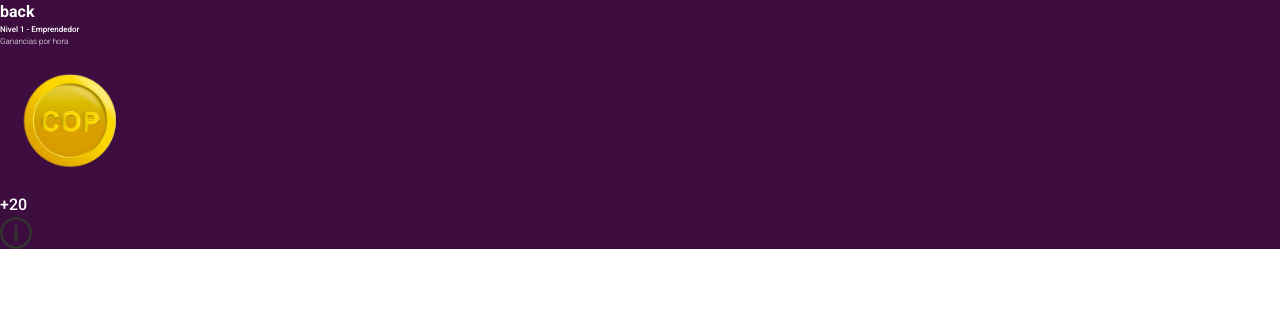
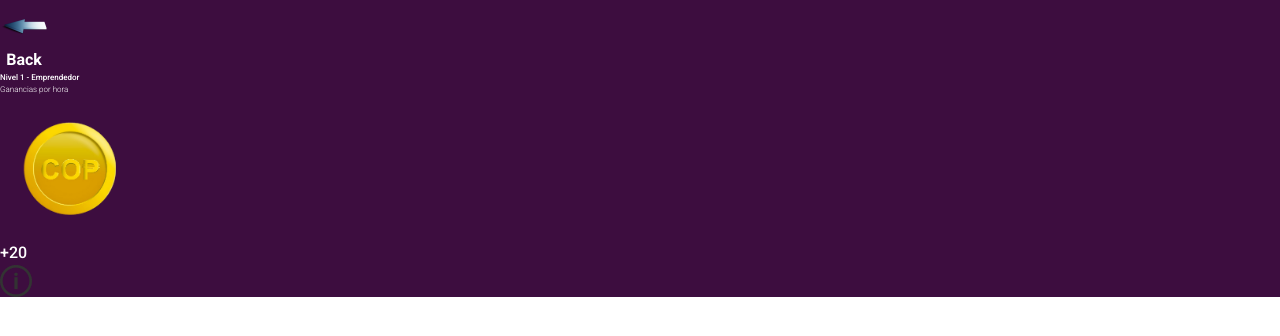
Before and after one commit to WinterABW/nequi, an Angular app: page /mining in a window 1280 px wide. Shown: the top 336 px of the page. Built offline with nearby package versions, Linux system fonts and the light colour scheme.

Commit message:
chore: Update mining component with back button in header

```diff
--- a/src/app/views/mining/mining.component.html
+++ b/src/app/views/mining/mining.component.html
@@ -1,7 +1,13 @@
 <section class="min-h-screen flex flex-col justify-center items-center bgcd">
-    <div class="fixed top-0 py-2 flex justify-between items-center w-screen px-4 gap-1">
-        <button routerLink="../" >back</button>
-        <app-level />
-        <app-per-hour />
+    <div class="fixed top-0 w-screen">
+        <button routerLink="../" class="p-1 inline-flex items-center gap-2">
+            <img src="assets/icons/back.png" alt="previus" class="w-8">
+            Back
+        </button>
+        <div class="w-full py-2 flex justify-between items-center px-4 gap-1">
+            <app-level />
+            <app-per-hour />
+        </div>
     </div>
+
 </section>
```
Also changed, not shown: src/assets/icons/back.png (added).
